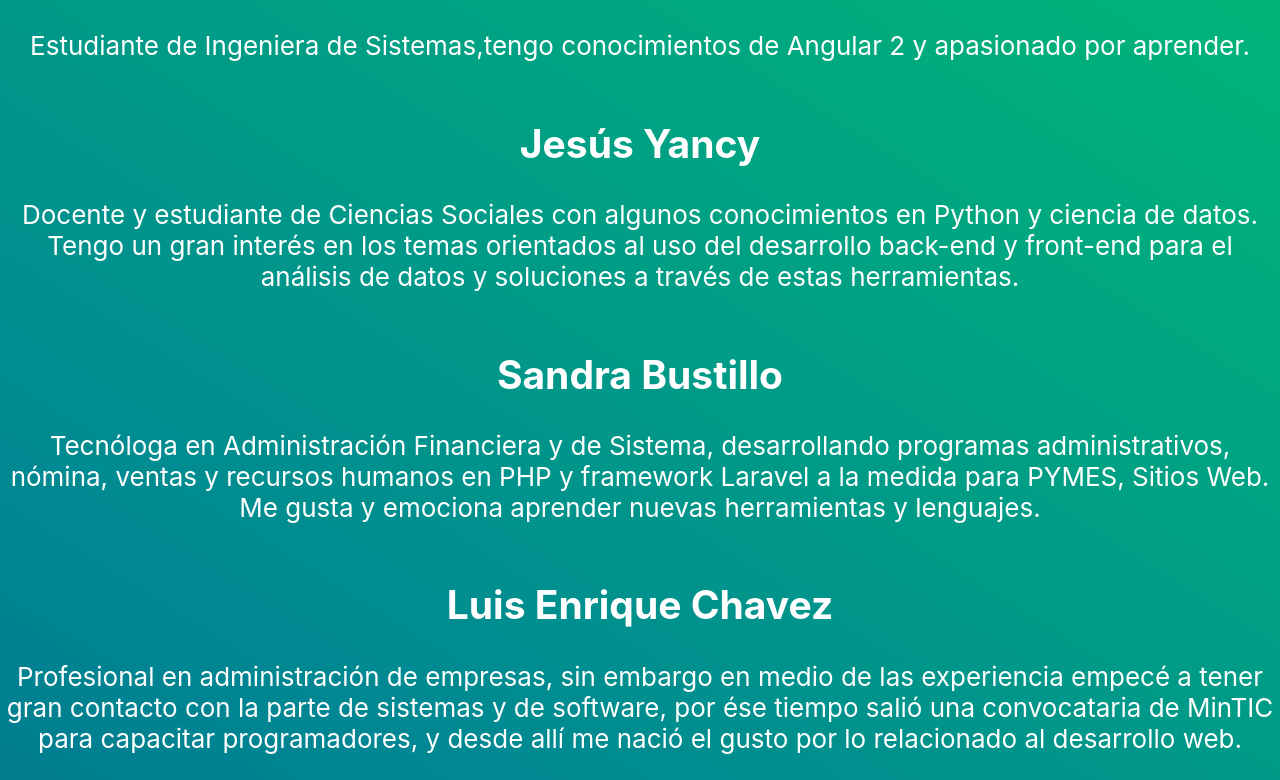
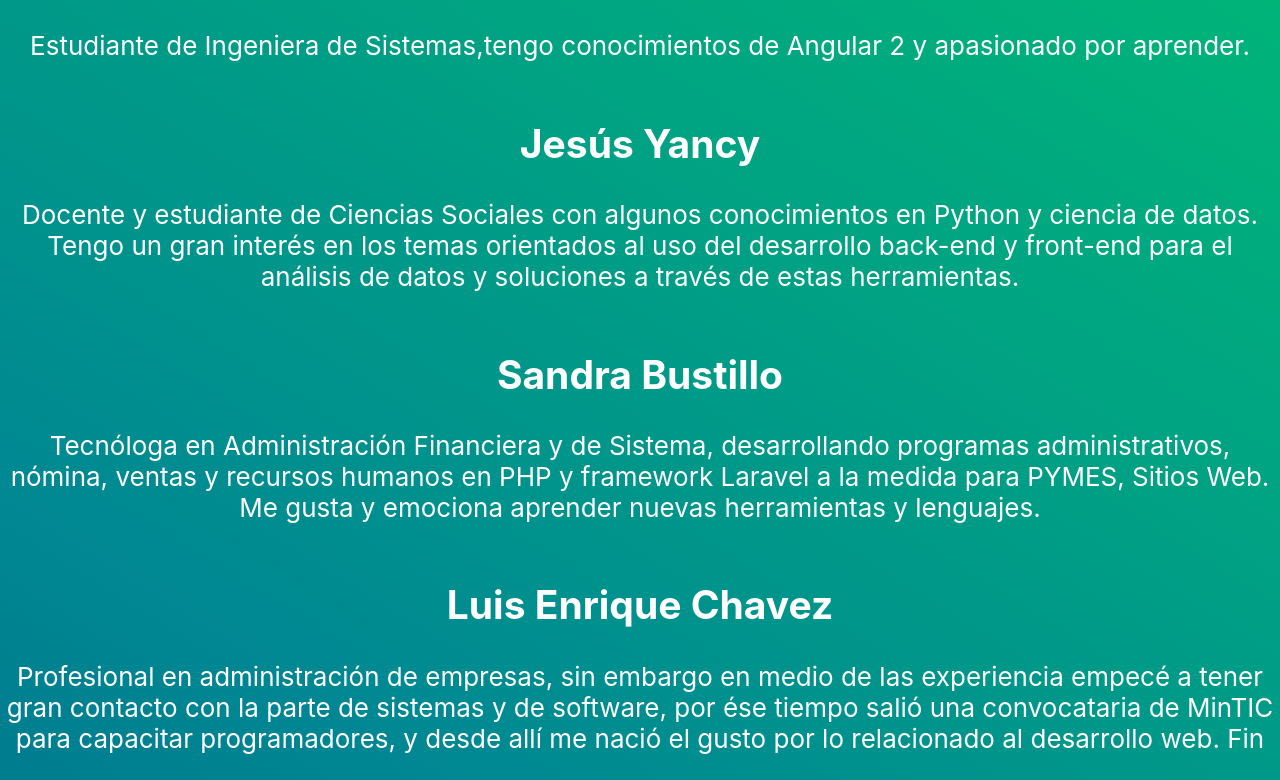
Before and after one commit to Diplomado-Frontend/collaborative-repo20, a React (Create React App) app in the folder collaborative-react-app/: page / in a window 1280 px wide. Shown: the part 632-1412 px from the top of the page. Built offline with nearby package versions, Linux system fonts and the light colour scheme.

Commit message:
ahora si lo ultimo de la unidad 1

```diff
--- a/collaborative-react-app/src/App.js
+++ b/collaborative-react-app/src/App.js
@@ -36,7 +36,7 @@ function App() {
         <SectionComp name="Luis Enrique Chavez"
                      description="Profesional en administración de empresas, sin embargo en medio de las experiencia empecé a tener gran contacto
                      con la parte de sistemas y de software, por ése tiempo salió una convocataria de MinTIC para capacitar programadores, y desde
-                     allí me nació el gusto por lo relacionado al desarrollo web."
+                     allí me nació el gusto por lo relacionado al desarrollo web. Fin"
                      githubLink="" />
 
       </header>
```
Also changed, not shown: 1 other file (tests, documents, lock files or other folders).
